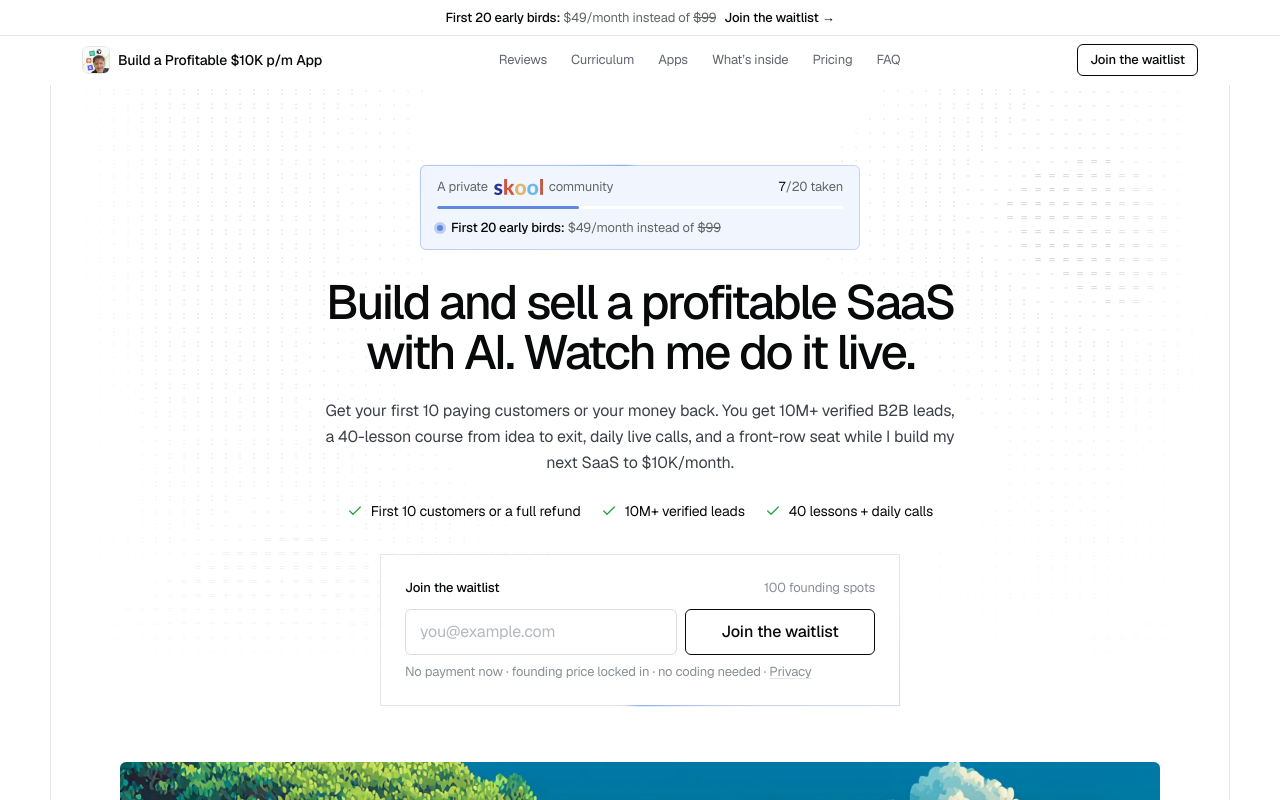
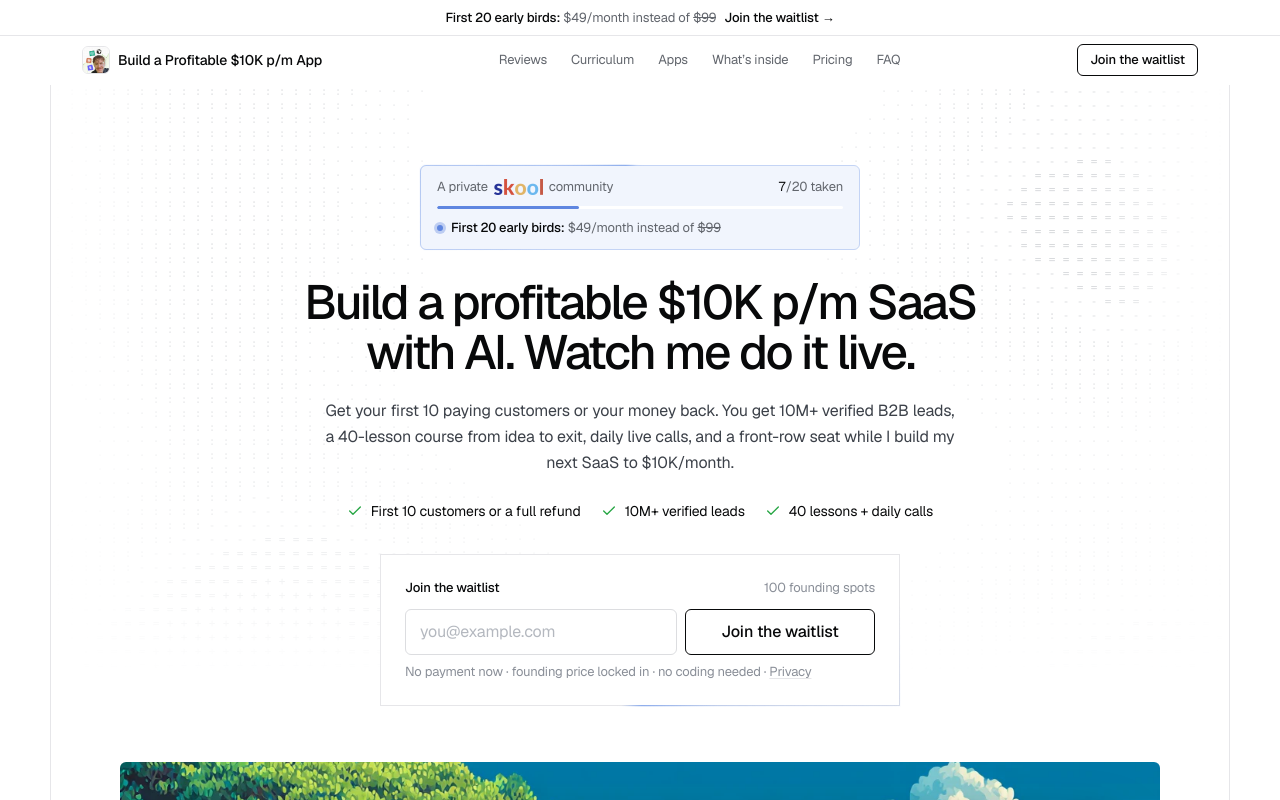
Before and after one commit to OBShiro199/skool-waitlist, a Next.js app: page / in a window 1280 px wide. Shown: the top 800 px of the page. Built offline with nearby package versions, Linux system fonts and the light colour scheme; no server answers.

Commit message:
Hero headline: 'Build a profitable $10K p/m SaaS with AI. Watch me do it live.'
Co-Authored-By: Claude Opus 5.5 <noreply@anthropic.com>
Claude-Session: https://claude.ai/code/session_01Ast8d5EZE2jTHXevr27re1

```diff
--- a/app/opengraph-image.tsx
+++ b/app/opengraph-image.tsx
@@ -13,7 +13,7 @@ export default function OgImage() {
         <div style={{ flex: 1, display: 'flex', flexDirection: 'column', justifyContent: 'space-between', border: '1px solid #e6e6e9', padding: 64 }}>
           <div style={{ fontSize: 26, color: '#8a8f98' }}>{offer.name}</div>
           <div style={{ fontSize: 68, lineHeight: 1.05, letterSpacing: '-0.045em', color: '#08090a', maxWidth: 900 }}>
-            Build and sell a profitable SaaS with AI. Watch me do it live.
+            Build a profitable $10K p/m SaaS with AI. Watch me do it live.
           </div>
           <div style={{ display: 'flex', alignItems: 'flex-end', justifyContent: 'space-between' }}>
             <div style={{ fontSize: 26, color: '#62666d' }}>
--- a/components/sections/Hero.tsx
+++ b/components/sections/Hero.tsx
@@ -39,7 +39,7 @@ export function Hero() {
             </span>
           </p>
         </div>
-        <h1 className="mt-7 text-32 md:text-48">Build and sell a profitable SaaS with AI. Watch me do it live.</h1>
+        <h1 className="mt-7 text-32 md:text-48">Build a profitable <span className="whitespace-nowrap">$10K p/m SaaS</span> with AI. Watch me do it live.</h1>
         <p className="mt-5 max-w-[60ch] text-16 text-body">
           Get your first 10 paying customers or your money back. You get {offer.leadsLabel} verified B2B leads, a 40-lesson course
           from idea to exit, daily live calls, and a front-row seat while I build my next SaaS to $10K/month.
```
